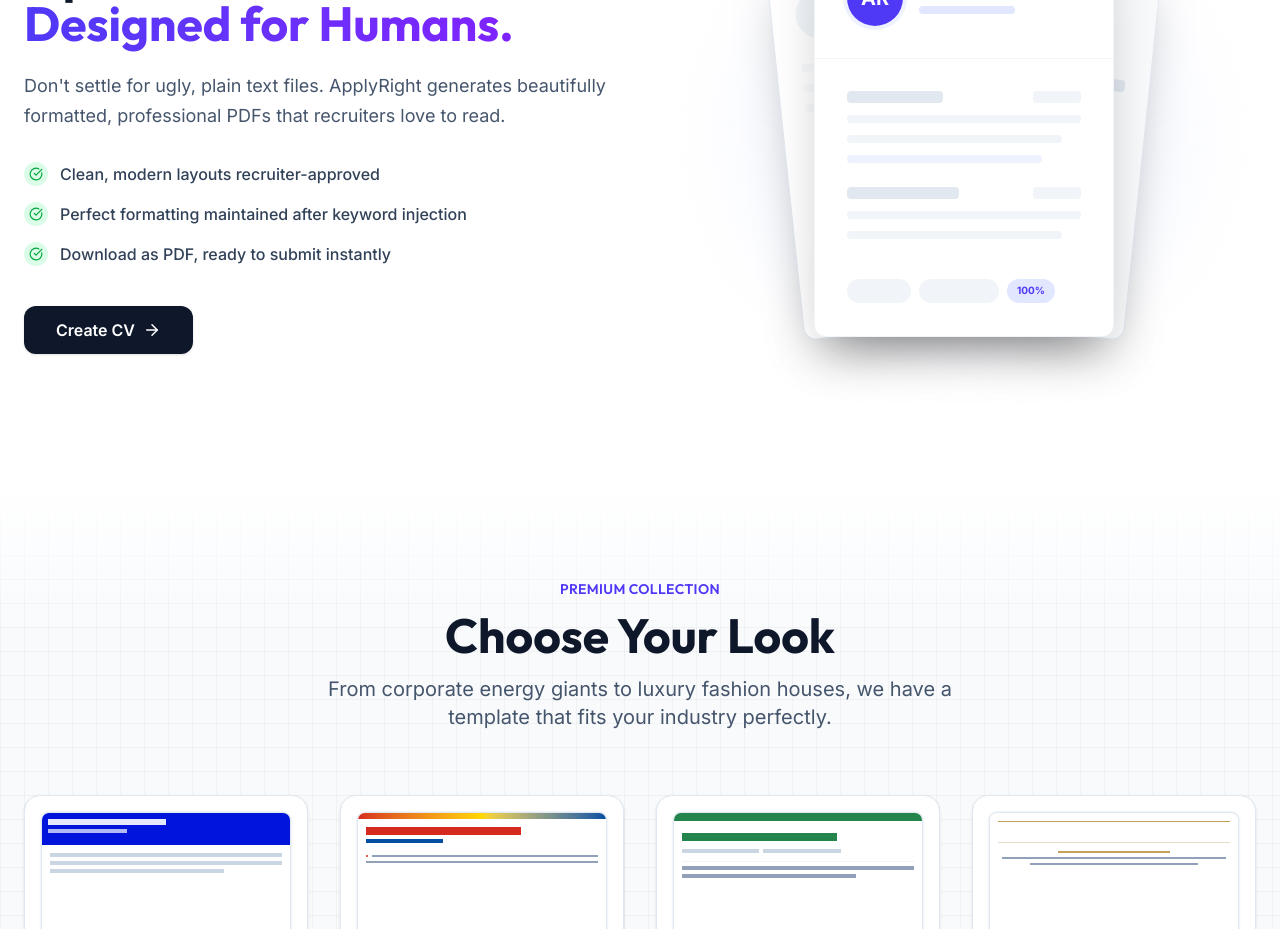
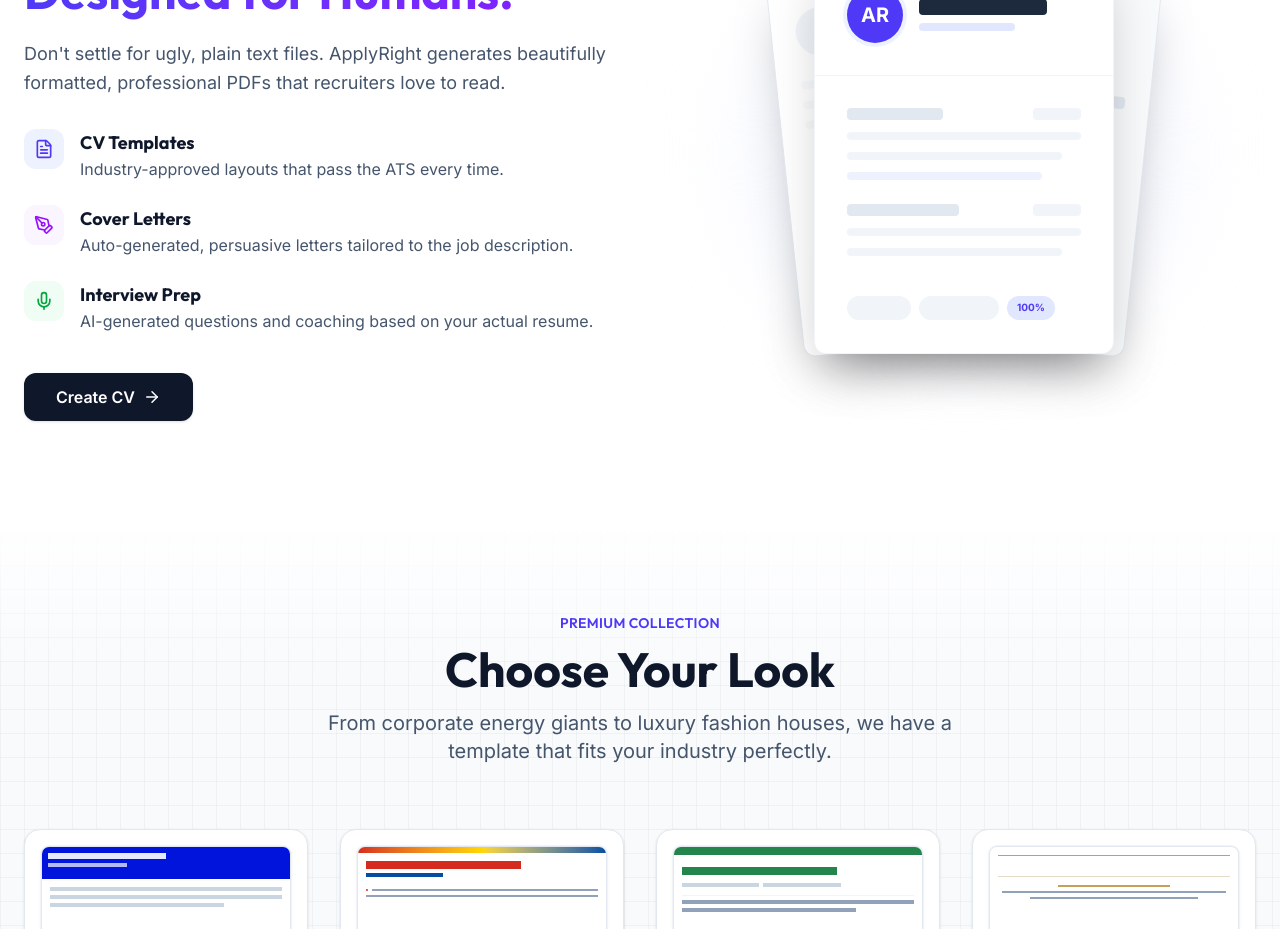
Before and after one commit to Genius4Lyf/ApplyRight-App, a React (Vite) app: page / in a window 1280 px wide. Shown: the part 2360-3289 px from the top of the page. Built offline with nearby package versions, Linux system fonts and the light colour scheme.

Commit message:
Landing page updates

```diff
--- a/src/pages/LandingPage.jsx
+++ b/src/pages/LandingPage.jsx
@@ -1,6 +1,6 @@
 import React, { useEffect, useState, useMemo } from 'react';
 import { Link, useNavigate } from 'react-router-dom';
-import { Layers, ArrowRight, FileText, Search, Zap, CheckCircle, AlertCircle, XCircle } from 'lucide-react';
+import { Layers, ArrowRight, FileText, Search, Zap, CheckCircle, AlertCircle, XCircle, PenTool, Mic } from 'lucide-react';
 import Particles, { initParticlesEngine } from "@tsparticles/react";
 import { loadSlim } from "@tsparticles/slim";
 import { motion, AnimatePresence, useMotionValue, useTransform, useScroll, useMotionValueEvent } from "framer-motion";
@@ -492,20 +492,37 @@ const LandingPage = () => {
                                     Don't settle for ugly, plain text files. ApplyRight generates beautifully formatted, professional PDFs that recruiters love to read.
                                 </p>
 
-                                <ul className="space-y-4 mb-10">
-                                    {[
-                                        "Clean, modern layouts recruiter-approved",
-                                        "Perfect formatting maintained after keyword injection",
-                                        "Download as PDF, ready to submit instantly"
-                                    ].map((item, i) => (
-                                        <li key={i} className="flex items-center gap-3 text-slate-700 font-medium">
-                                            <div className="w-6 h-6 rounded-full bg-green-100 flex items-center justify-center text-green-600 shrink-0">
-                                                <CheckCircle size={14} />
-                                            </div>
-                                            {item}
-                                        </li>
-                                    ))}
-                                </ul>
+                                <div className="space-y-6 mb-10">
+                                    <div className="flex items-start gap-4">
+                                        <div className="w-10 h-10 rounded-xl bg-indigo-50 flex items-center justify-center text-indigo-600 shrink-0">
+                                            <FileText size={20} />
+                                        </div>
+                                        <div>
+                                            <h4 className="font-bold text-slate-900 text-lg">CV Templates</h4>
+                                            <p className="text-slate-600">Industry-approved layouts that pass the ATS every time.</p>
+                                        </div>
+                                    </div>
+
+                                    <div className="flex items-start gap-4">
+                                        <div className="w-10 h-10 rounded-xl bg-purple-50 flex items-center justify-center text-purple-600 shrink-0">
+                                            <PenTool size={20} />
+                                        </div>
+                                        <div>
+                                            <h4 className="font-bold text-slate-900 text-lg">Cover Letters</h4>
+                                            <p className="text-slate-600">Auto-generated, persuasive letters tailored to the job description.</p>
+                                        </div>
+                                    </div>
+
+                                    <div className="flex items-start gap-4">
+                                        <div className="w-10 h-10 rounded-xl bg-green-50 flex items-center justify-center text-green-600 shrink-0">
+                                            <Mic size={20} />
+                                        </div>
+                                        <div>
+                                            <h4 className="font-bold text-slate-900 text-lg">Interview Prep</h4>
+                                            <p className="text-slate-600">AI-generated questions and coaching based on your actual resume.</p>
+                                        </div>
+                                    </div>
+                                </div>
 
                                 <Link to="/register" className="btn-primary py-3 px-8 bg-slate-900 text-white hover:bg-slate-800 rounded-xl inline-flex items-center gap-2">
                                     Create CV <ArrowRight size={18} />
```
